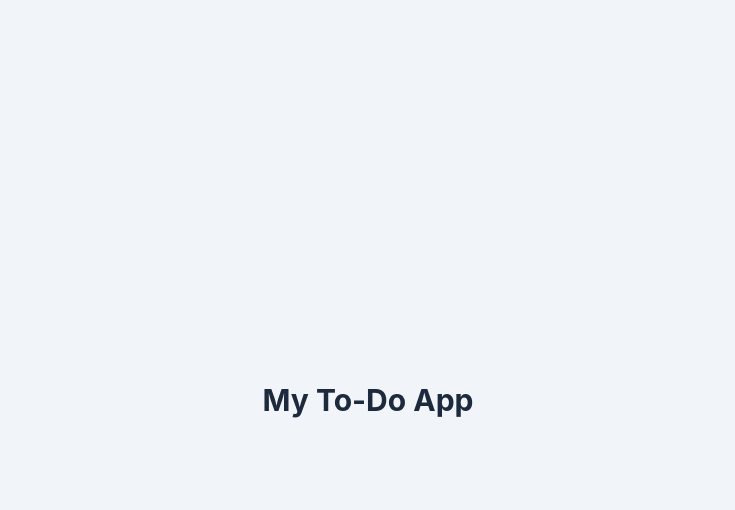
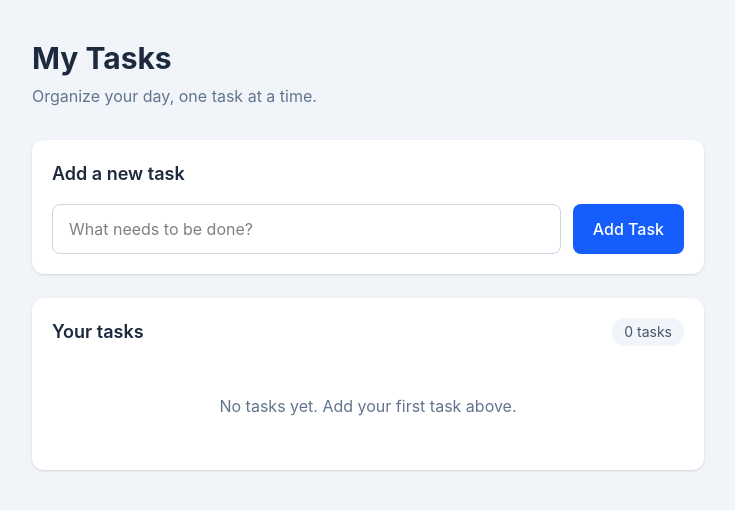
Before and after one commit to royhamlinjr/To-Do-List-Application, a React (Vite) app in the folder frontend/: page / in a window 1280 px wide. Shown: the top 510 px of the page, without its empty margins (272-1007 px from the left). Built offline with nearby package versions, Linux system fonts and the light colour scheme.

Commit message:
feat: enhance task management UI with input section and task list

```diff
--- a/frontend/src/App.tsx
+++ b/frontend/src/App.tsx
@@ -1,10 +1,57 @@
 
 function App() {
   return (
-    <main className="min-h-screen bg-slate-100 flex items-center justify-center">
-      <h1 className="text-3xl font-bold text-slate-800">
-        My To-Do App
-      </h1>
+    <main className="min-h-screen bg-slate-100 px-4 py-10">
+      <div className="mx-auto max-w-2xl">
+        {/* Header */}
+        <header className="mb-8">
+          <h1 className="text-3xl font-bold text-slate-800">
+            My Tasks
+          </h1>
+          <p className="mt-2 text-slate-500">
+            Organize your day, one task at a time.
+          </p>
+        </header>
+
+        {/* Task input section */}
+        <section className="rounded-xl bg-white p-5 shadow-sm">
+          <h2 className="mb-4 text-lg font-semibold text-slate-800">
+            Add a new task
+          </h2>
+
+          <div className="flex flex-col gap-3 sm:flex-row">
+            <input
+              type="text"
+              placeholder="What needs to be done?"
+              className="min-w-0 flex-1 rounded-lg border border-slate-300 px-4 py-3 outline-none focus:border-blue-500 focus:ring-2 focus:ring-blue-100"
+            />
+
+            <button
+              type="button"
+              className="rounded-lg bg-blue-600 px-5 py-3 font-medium text-white transition hover:bg-blue-700"
+            >
+              Add Task
+            </button>
+          </div>
+        </section>
+
+        {/* Task list section */}
+        <section className="mt-6 rounded-xl bg-white p-5 shadow-sm">
+          <div className="mb-4 flex items-center justify-between">
+            <h2 className="text-lg font-semibold text-slate-800">
+              Your tasks
+            </h2>
+
+            <span className="rounded-full bg-slate-100 px-3 py-1 text-sm text-slate-600">
+              0 tasks
+            </span>
+          </div>
+
+          <p className="py-8 text-center text-slate-500">
+            No tasks yet. Add your first task above.
+          </p>
+        </section>
+      </div>
     </main>
   )
 }
```
